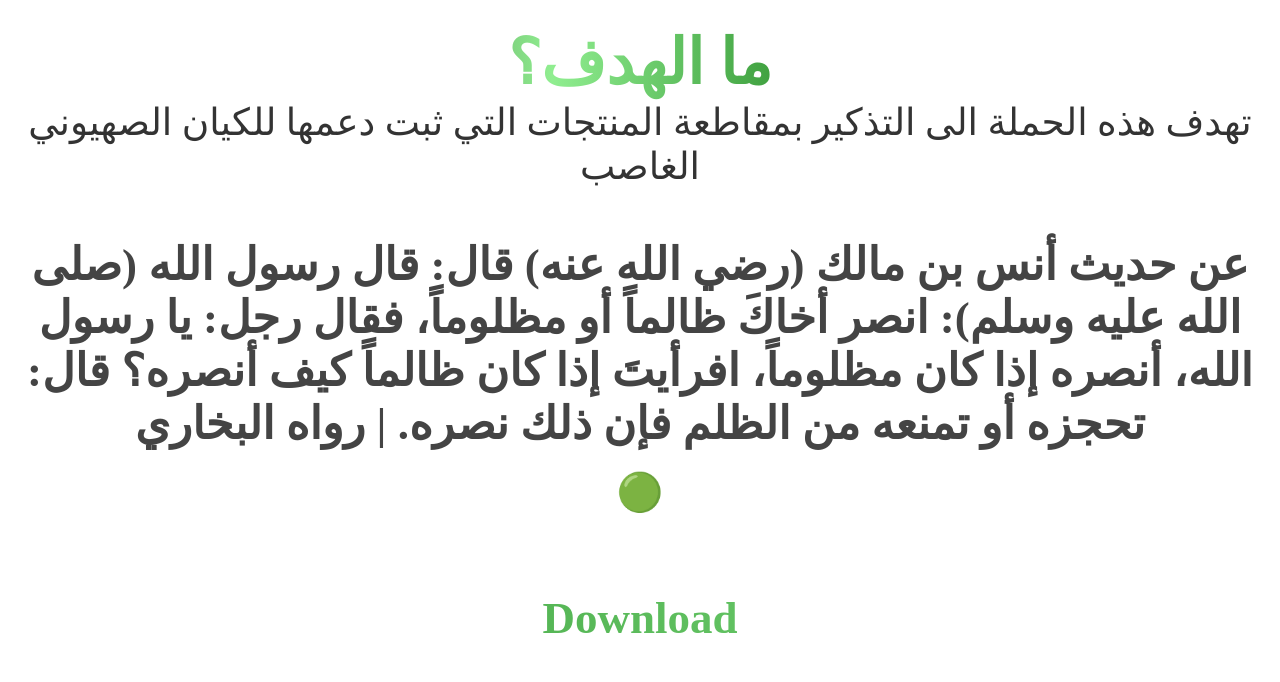
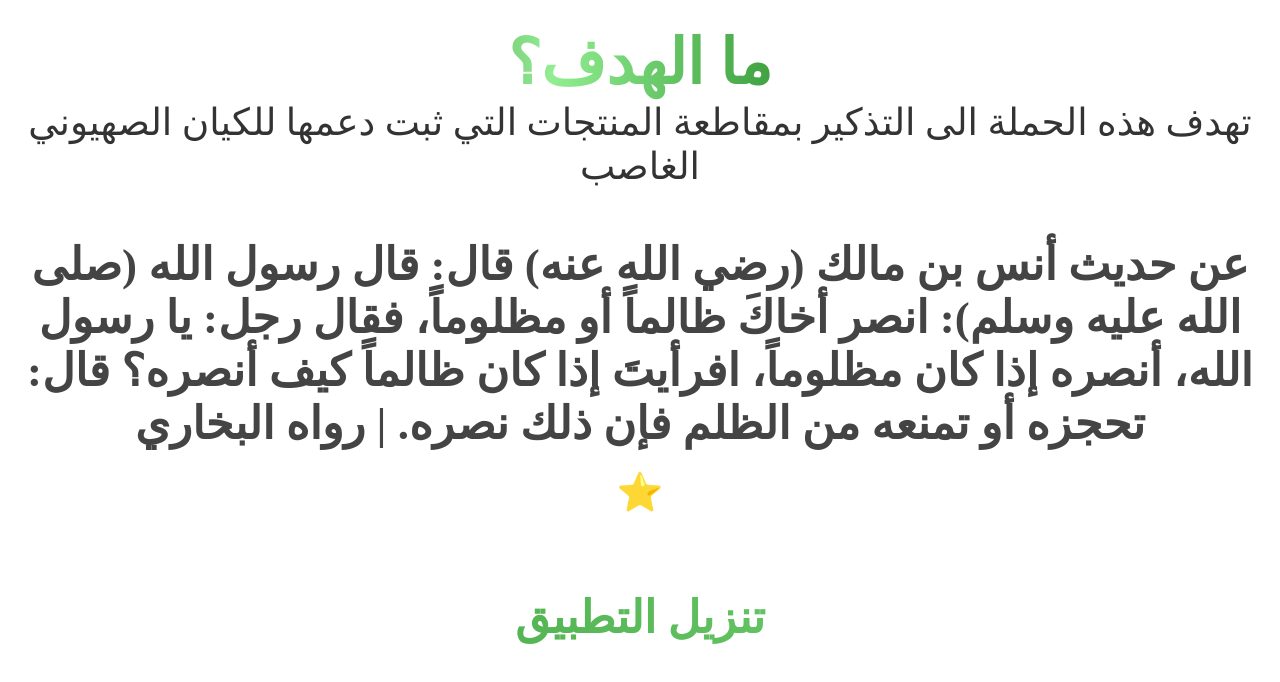
Before and after one commit to MarwanGamingYT/Aqeda.github.io, a plain HTML site: page page.html in a window 1280 px wide. Shown: the part 112-794 px from the top of the page. Drawn offline with Linux system fonts and the light colour scheme; a web font is replaced by a local one.

Commit message:
Update page.html

```diff
--- a/page.html
+++ b/page.html
@@ -235,20 +235,20 @@
     <div class="bottom-text">عن حديث أنس بن مالك (رضي الله عنه) قال: قال رسول الله (صلى الله عليه وسلم): انصر أخاكَ ظالماً أو مظلوماً، فقال رجل: يا رسول الله، أنصره إذا كان مظلوماً، افرأيتَ إذا كان ظالماً كيف أنصره؟ قال: تحجزه أو تمنعه من الظلم فإن ذلك نصره. | رواه البخاري</div>
 
     <!-- Green Icon for Popup -->
-    <div class="green-icon" onclick="openPopup()">🟢</div>
+    <div class="green-icon" onclick="openPopup()">⭐</div>
   </div>
 
   <!-- Popup -->
   <div id="popup" class="popup">
     <div class="popup-content">
-      <p>(توقف الحرب في غزة لا يعني انتهاء مبدأ المقاطعة لأن كينونة هذه الشركات لم تكن على مبدأ تهجمي واحد فقط فإن من دعم كياناً ساهم متمثلاً بأفعاله بأقصى أنواع عدم الإنسانية فهو من جنسه فوجب أن نصحح المبدأ بأن يكون استغناءاً تاماً وليس مقاطعة وقتية فقط بل هي باب إنساني مهم (يمكنكم تنزيل التطبيق المرفق بالصفحة الرئيسية من خلال الضغط على زر التنزيل لمعرفة المنتجات الداعمة للكيان</p>
+      <p>توقف الحرب في غزة لا يعني انتهاء مبدأ المقاطعة لأن كينونة هذه الشركات لم تكن على مبدأ تهجمي واحد فقط فإن من دعم كياناً ساهم متمثلاً بأفعاله بأقصى أنواع عدم الإنسانية فهو من جنسه فوجب أن نصحح المبدأ بأن يكون استغناءاً تاماً وليس مقاطعة وقتية فقط بل هي باب إنساني مهم.. يمكنكم تنزيل التطبيق المرفق بالصفحة الرئيسية من خلال الضغط على زر التنزيل لمعرفة المنتجات الداعمة للكيان</p>
       <a href="#" class="back-button" onclick="closePopup()">رجوع</a>
     </div>
   </div>
 
   <!-- Download Button (Text Only with Animated Gradient) -->
   <a href="your-link-here.com" class="button" target="_blank">
-    Download
+    تنزيل التطبيق
   </a>
 
   <script>
```
